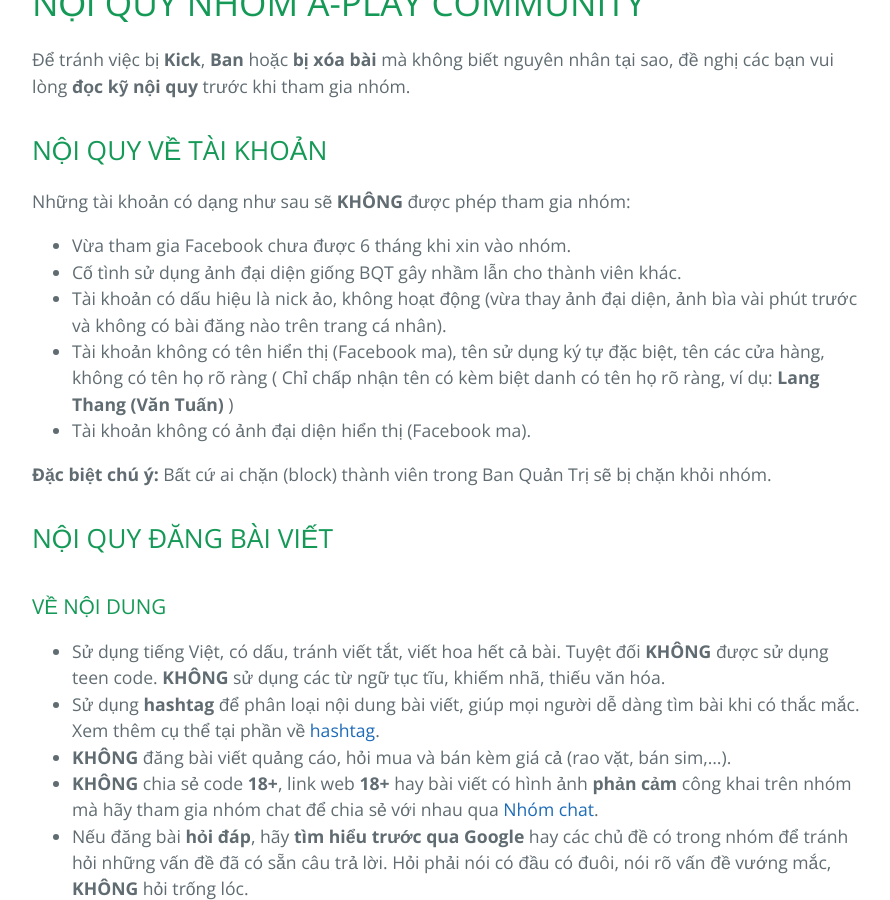
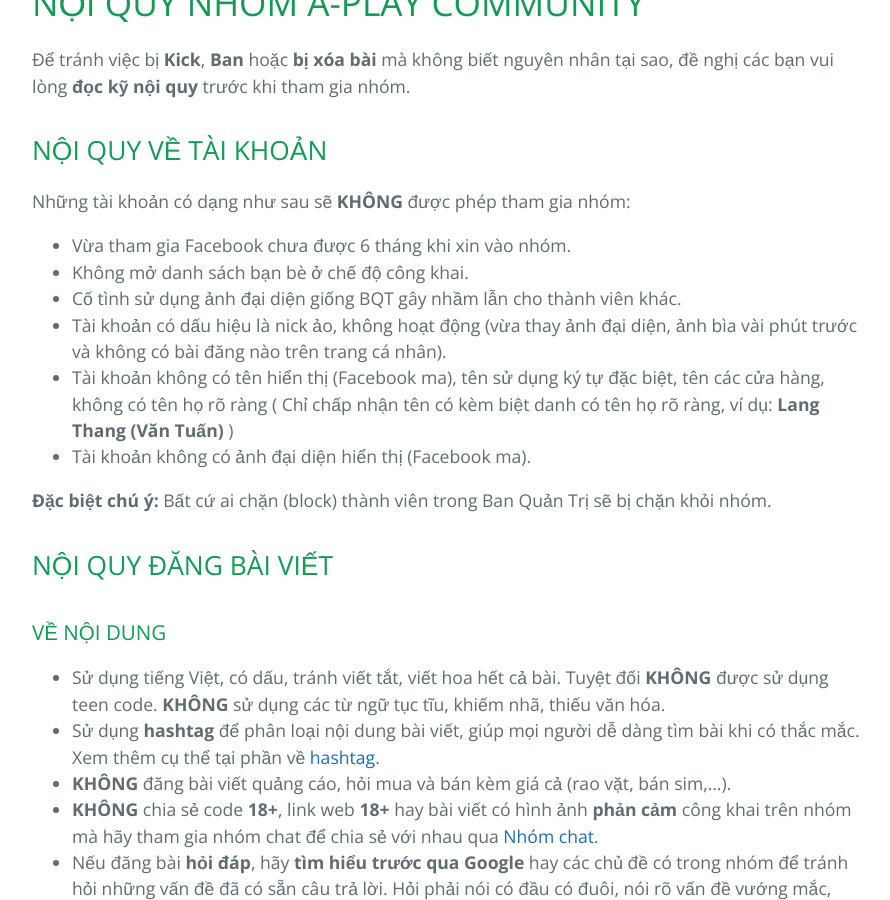
Before and after one commit to huuvinhvn/aplay, a Jekyll site: the page built from rules.md, in a window 1280 px wide and 900 px high, scrolled down 777 px. Shown: the whole window, without its empty margins (192-1082 px from the left). Built offline with Jekyll 4.4.1, drawn with Linux system fonts in a browser that asks for light colours; our own code applies the rules of GitHub Pages for plain Markdown files.

Commit message:
Update rules.md

```diff
--- a/rules.md
+++ b/rules.md
@@ -8,6 +8,7 @@
 
 Những tài khoản có dạng như sau sẽ **KHÔNG** được phép tham gia nhóm:
 - Vừa tham gia Facebook chưa được 6 tháng khi xin vào nhóm.
+- Không mở danh sách bạn bè ở chế độ công khai.
 - Cố tình sử dụng ảnh đại diện giống BQT gây nhầm lẫn cho thành viên khác.
 - Tài khoản có dấu hiệu là nick ảo, không hoạt động (vừa thay ảnh đại diện, ảnh bìa vài phút trước và không có bài đăng nào trên trang cá nhân).
 - Tài khoản không có tên hiển thị (Facebook ma), tên sử dụng ký tự đặc biệt, tên các cửa hàng, không có tên họ rõ ràng ( Chỉ chấp nhận tên có kèm biệt danh có tên họ rõ ràng, ví dụ: **Lang Thang (Văn Tuấn)** )
```
